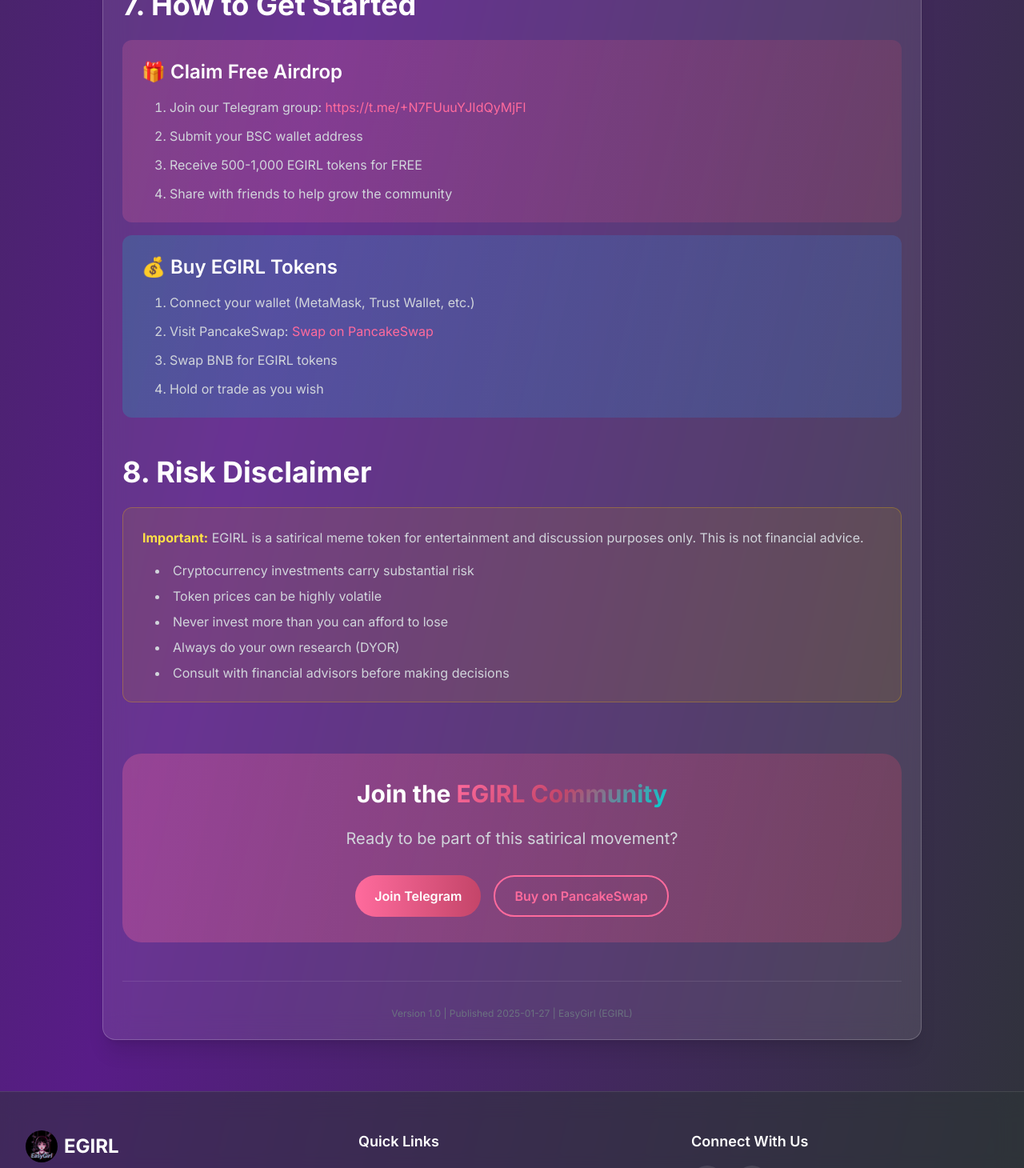
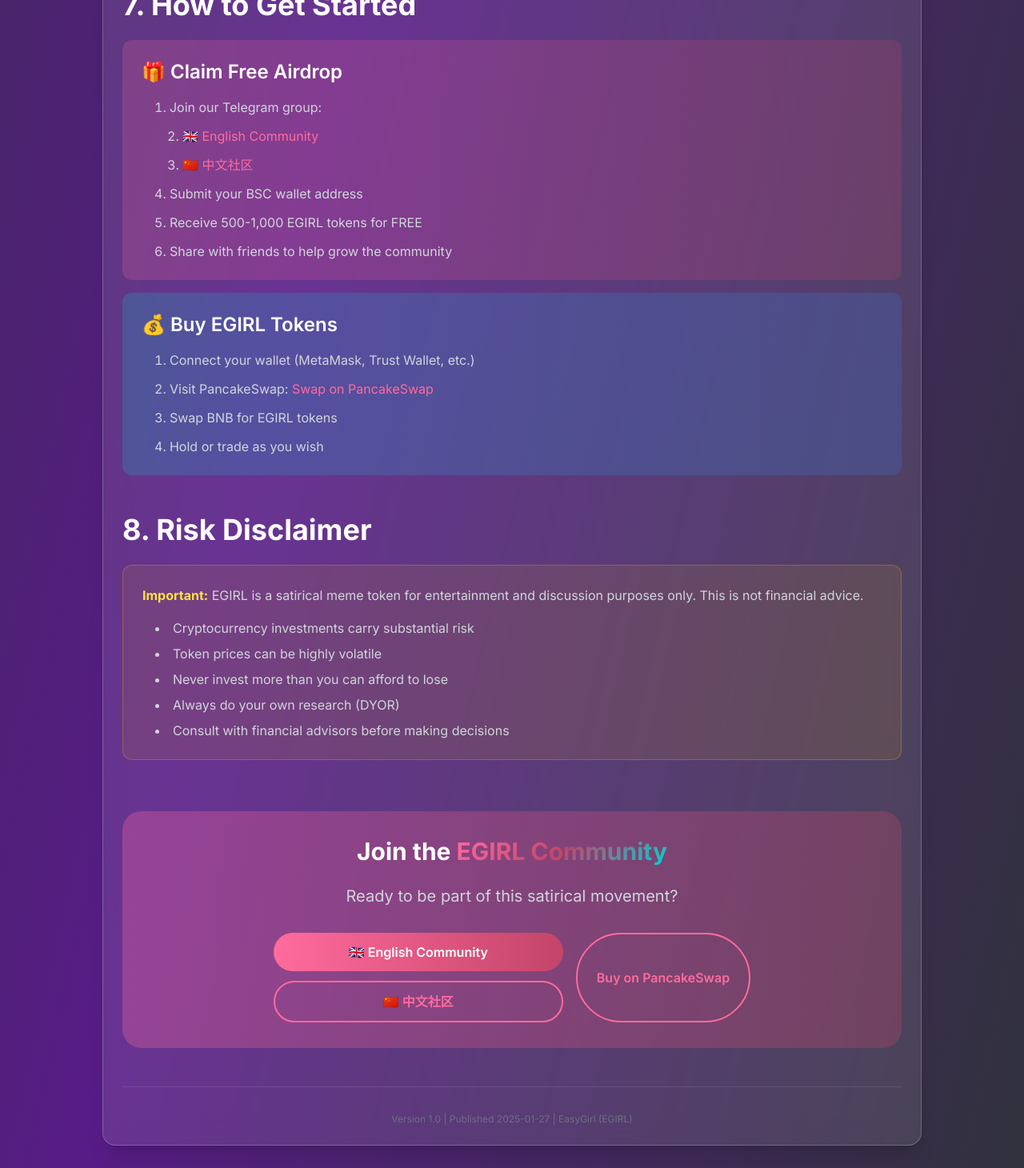
Before and after one commit to erere6232/egirl-website, a Next.js app: page /whitepaper in a window 1280 px wide. Shown: the part 3660-5120 px from the top of the page at 80% size. Built offline with nearby package versions, Linux system fonts and the light colour scheme.

Commit message:
Update whitepaper.tsx

```diff
--- a/pages/whitepaper.tsx
+++ b/pages/whitepaper.tsx
@@ -252,7 +252,9 @@
                   <div className="bg-gradient-to-r from-egirl-pink/20 to-egirl-purple/20 rounded-xl p-6">
                     <h3 className="text-2xl font-semibold text-white mb-4">🎁 Claim Free Airdrop</h3>
                     <ol className="list-decimal list-inside space-y-3 ml-4">
-                      <li>Join our Telegram group: <a href="https://t.me/+N7FUuuYJIdQyMjFl" target="_blank" rel="noopener noreferrer" className="text-egirl-pink hover:underline">https://t.me/+N7FUuuYJIdQyMjFl</a></li>
+                      <li>Join our Telegram group:</li>
+                      <li className="ml-4">🇬🇧 <a href="https://t.me/+VdZHL9gqOF5lNTI1" target="_blank" rel="noopener noreferrer" className="text-egirl-pink hover:underline">English Community</a></li>
+                      <li className="ml-4">🇨🇳 <a href="https://t.me/+N7FUuuYJIdQyMjFl" target="_blank" rel="noopener noreferrer" className="text-egirl-pink hover:underline">中文社区</a></li>
                       <li>Submit your BSC wallet address</li>
                       <li>Receive 500-1,000 EGIRL tokens for FREE</li>
                       <li>Share with friends to help grow the community</li>
@@ -297,14 +299,24 @@
                   Ready to be part of this satirical movement?
                 </p>
                 <div className="flex flex-col sm:flex-row gap-4 justify-center">
+                  <div className="space-y-3">
+                    <a
+                      href="https://t.me/+VdZHL9gqOF5lNTI1"
+                      target="_blank"
+                      rel="noopener noreferrer"
+                      className="btn-primary inline-flex items-center justify-center w-full"
+                    >
+                      🇬🇧 English Community
+                    </a>
                     <a
                       href="https://t.me/+N7FUuuYJIdQyMjFl"
                       target="_blank"
                       rel="noopener noreferrer"
-                    className="btn-primary inline-flex items-center"
+                      className="btn-secondary inline-flex items-center justify-center w-full"
                     >
-                    Join Telegram
+                      🇨🇳 中文社区
                     </a>
+                  </div>
                   <a
                     href="https://pancakeswap.finance/swap?outputCurrency=0x2814cdae605eeb2e7755ee7aad38da9facfafb11"
                     target="_blank"
```
Lines whose indentation alone changed are shown as unchanged.
